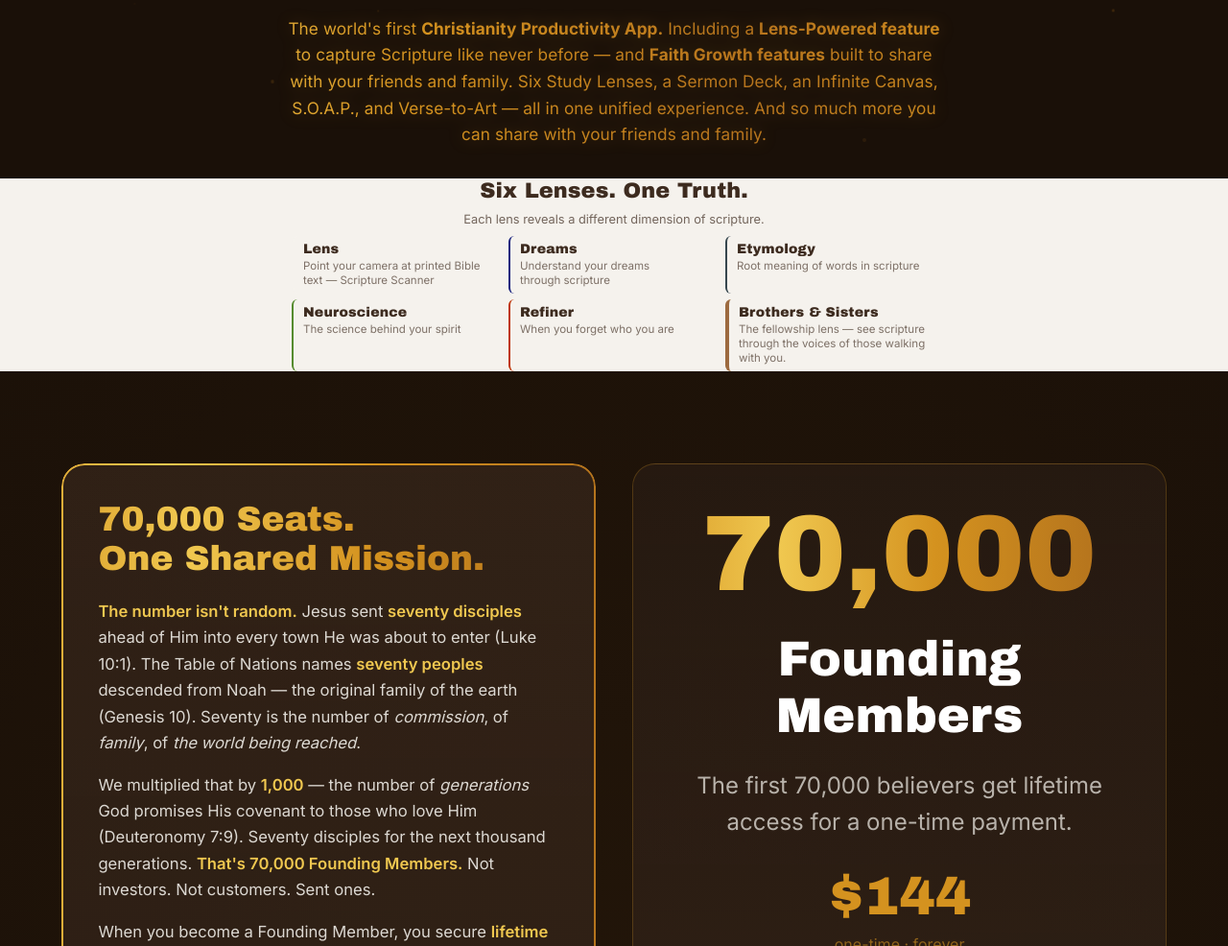
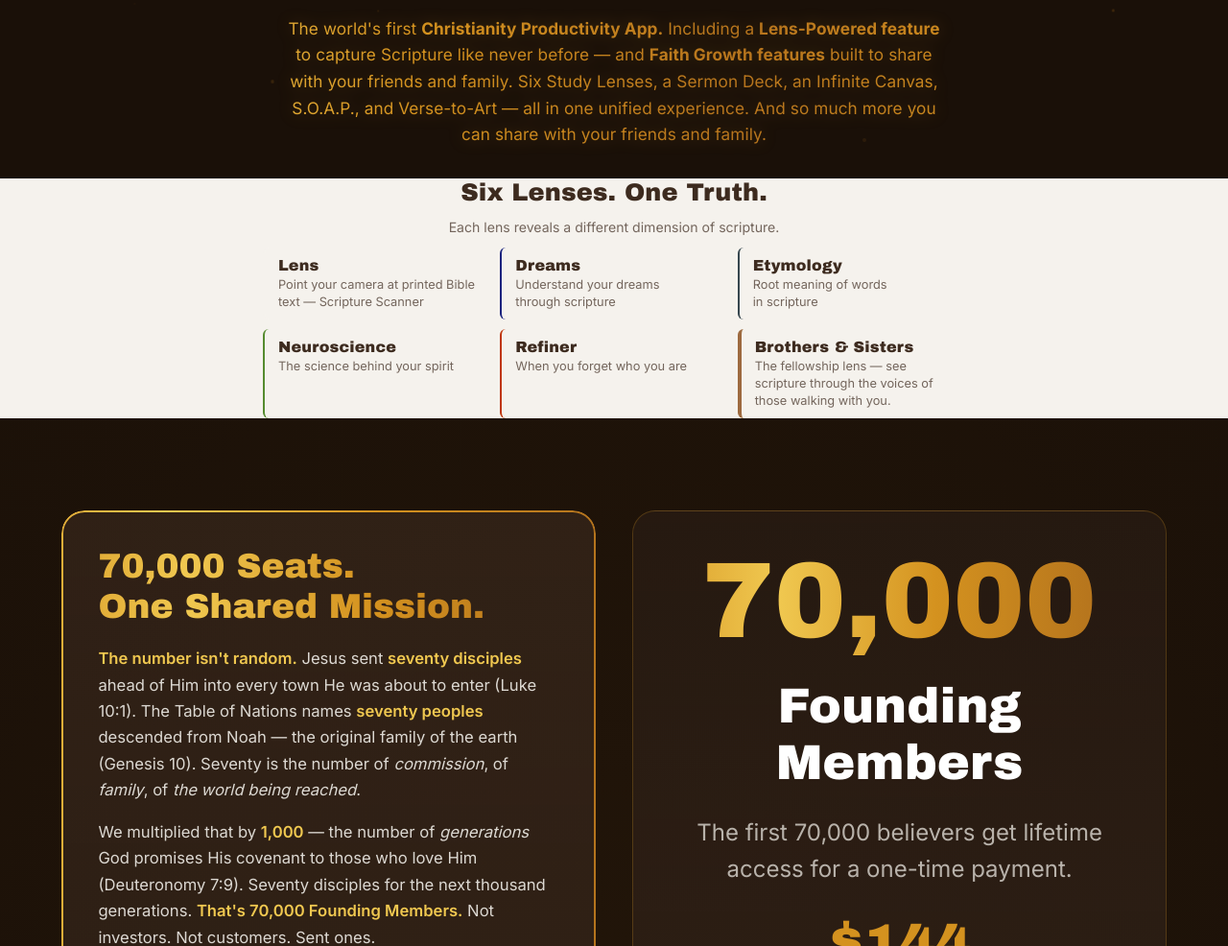
Before and after one commit to expectedendai-ui/MyBibleLensWeb, a plain HTML site: page index.html in a window 1280 px wide. Shown: the part 1034-2020 px from the top of the page at 96% size. Drawn offline with nearby package versions, Linux system fonts and the light colour scheme; no server answers; a web font is replaced by a local one.

Commit message:
tweak(landing): Six Lenses \u2014 nudge everything slightly bigger
User feedback: a little bigger, just a little.

Small upward adjustments (still smaller than original v2, no white box):

- Section padding-block: clamp(space-4, 3vw, space-7) \u2192 clamp(space-5, 4vw, space-9)
- Container max-width: 720px \u2192 780px
- Title: clamp(1.1, 2.2vw, 1.4) \u2192 clamp(1.25, 2.5vw, 1.6)   ~12% bigger
- Subtitle: clamp(0.7, 1.2vw, 0.8) \u2192 clamp(0.78, 1.3vw, 0.88)
- Subtitle max-width: 380px \u2192 420px
- Section-header margin-bottom: space-2 \u2192 space-3
- Title margin-bottom: 2px \u2192 4px
- Grid gap: 6px \u2192 10px
- Grid min-column: 160px \u2192 180px
- Grid max-width: 720px \u2192 780px
- Card padding: 6px/10px \u2192 9px/14px
- Card title: clamp(0.8, 1.3vw, 0.88) \u2192 clamp(0.9, 1.5vw, 1.0)
- Card body: clamp(0.65, 1vw, 0.72) \u2192 clamp(0.72, 1.1vw, 0.8)
- h3 margin-bottom: 1px \u2192 2px

Cards still transparent (no white box). Other sections untouched.

```diff
--- a/index.html
+++ b/index.html
@@ -637,41 +637,41 @@
     /* ========== SECTION 2: LENS SYSTEM ========== */
     .lens-section {
       background: var(--parchment);
-      padding-block: clamp(var(--space-4), 3vw, var(--space-7));
+      padding-block: clamp(var(--space-5), 4vw, var(--space-9));
     }
 
     /* Compact heading + grid scoped to lens section only */
     .lens-section .container {
-      max-width: 720px;
+      max-width: 780px;
     }
     .lens-section .section-title {
-      font-size: clamp(1.1rem, 2.2vw, 1.4rem);
+      font-size: clamp(1.25rem, 2.5vw, 1.6rem);
       letter-spacing: 0.005em;
-      margin-bottom: 2px;
+      margin-bottom: 4px;
       line-height: 1.15;
     }
     .lens-section .section-subtitle {
-      font-size: clamp(0.7rem, 1.2vw, 0.8rem);
-      max-width: 380px;
+      font-size: clamp(0.78rem, 1.3vw, 0.88rem);
+      max-width: 420px;
       margin: 0 auto;
-      line-height: 1.3;
+      line-height: 1.35;
     }
     .lens-section .section-header {
-      margin-bottom: var(--space-2);
+      margin-bottom: var(--space-3);
     }
 
     .lens-grid {
       display: grid;
-      grid-template-columns: repeat(auto-fit, minmax(160px, 1fr));
-      gap: 6px;
-      max-width: 720px;
+      grid-template-columns: repeat(auto-fit, minmax(180px, 1fr));
+      gap: 10px;
+      max-width: 780px;
       margin: 0 auto;
     }
 
     .lens-card {
       background: transparent;
       border-radius: var(--radius-sm);
-      padding: 6px 10px;
+      padding: 9px 14px;
       border-left: 2px solid var(--parchment);
       min-height: 0;
       transition:
@@ -688,17 +688,17 @@
 
     .lens-card h3 {
       font-family: var(--font-display);
-      font-size: clamp(0.8rem, 1.3vw, 0.88rem);
+      font-size: clamp(0.9rem, 1.5vw, 1rem);
       color: var(--deep-brown);
-      margin-bottom: 1px;
+      margin-bottom: 2px;
       letter-spacing: 0.01em;
       line-height: 1.2;
     }
 
     .lens-card p {
-      font-size: clamp(0.65rem, 1vw, 0.72rem);
-      color: rgba(61, 43, 31, 0.65);
-      line-height: 1.3;
+      font-size: clamp(0.72rem, 1.1vw, 0.8rem);
+      color: rgba(61, 43, 31, 0.7);
+      line-height: 1.4;
       margin: 0;
     }
 
```
